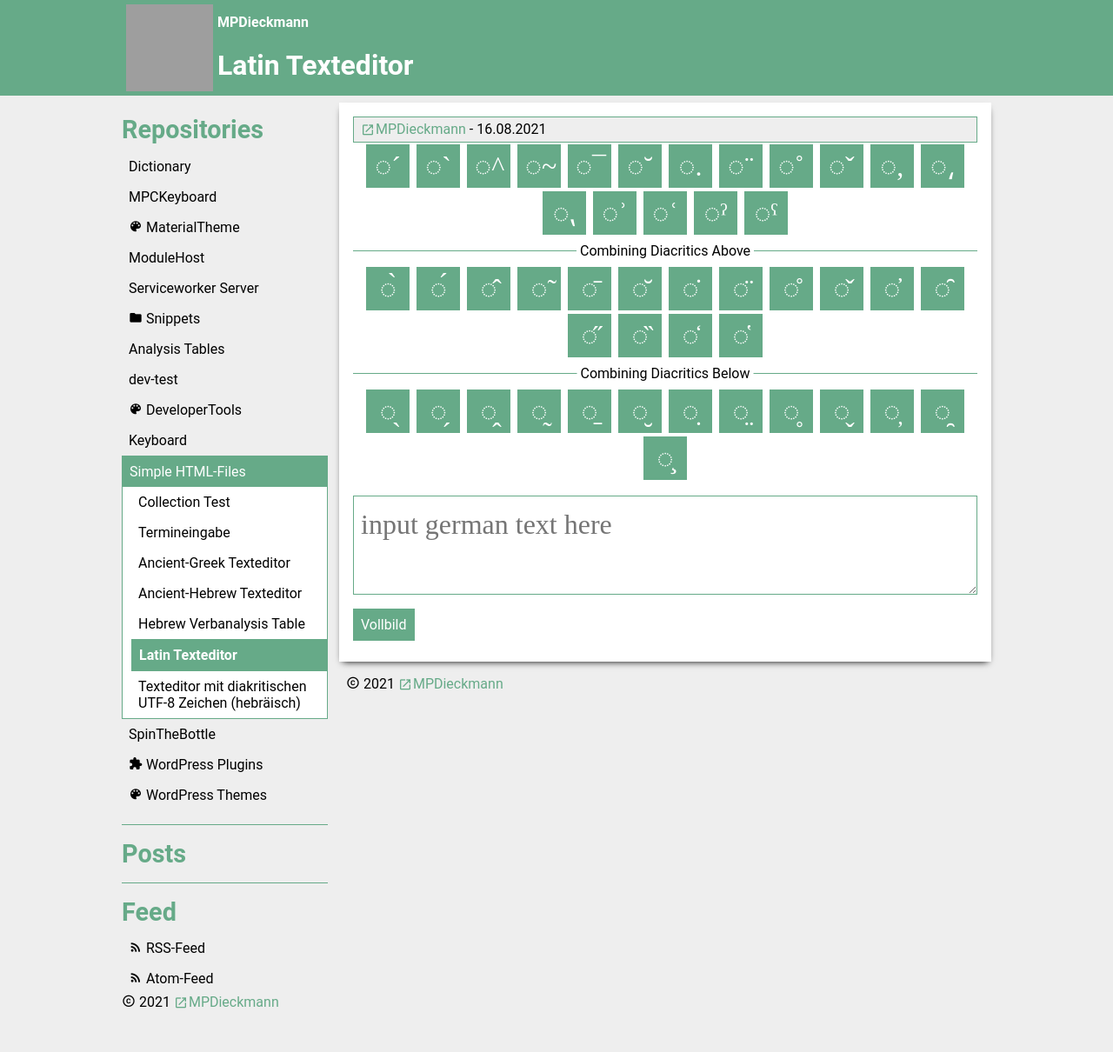
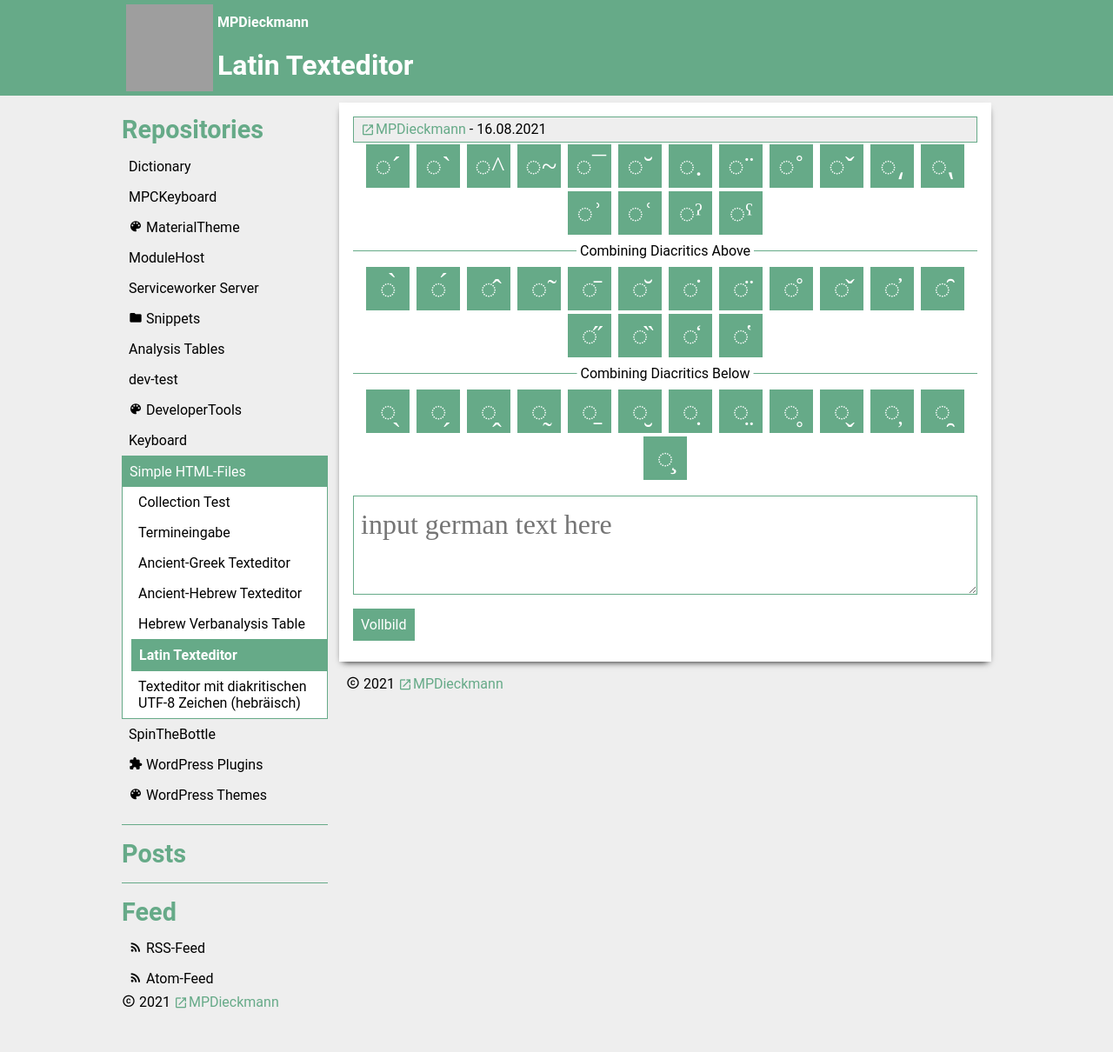
Before and after one commit to MPDieckmann/mpdieckmann.github.io, a Jekyll site: the page built from _repositories/simple/latin-input.html, in a window 1280 px wide. Shown: the whole page at 87% size. Built offline with Jekyll 4.4.1, drawn with Linux system fonts in a browser that asks for light colours; some web fonts are replaced; grey boxes are pictures that could not be loaded.

```diff
--- a/_repositories/simple/latin-input.html
+++ b/_repositories/simple/latin-input.html
@@ -137,7 +137,7 @@ themecolor: "#6a8"
   <button name="insertChar" title="Diaresis" data-char="&#x00A8;">&#9676;&#x00A8;</button>
   <button name="insertChar" title="Ring" data-char="&#x02DA;">&#9676;&#x02DA;</button>
   <button name="insertChar" title="Caron" data-char="&#x02C7;">&#9676;&#x02C7;</button>
-  <button name="insertChar" title="Comma" data-char="&#x002C;">&#9676;&#x002C;</button>
+<!--   <button name="insertChar" title="Comma" data-char="&#x002C;">&#9676;&#x002C;</button> -->
   <!-- Special -->
   <button name="insertChar" title="Turned Comma" data-char="&#x2E32;">&#9676;&#x2E32;</button>
   <button name="insertChar" title="Reversed Comma" data-char="&#x2E41;">&#9676;&#x2E41;</button>
```
